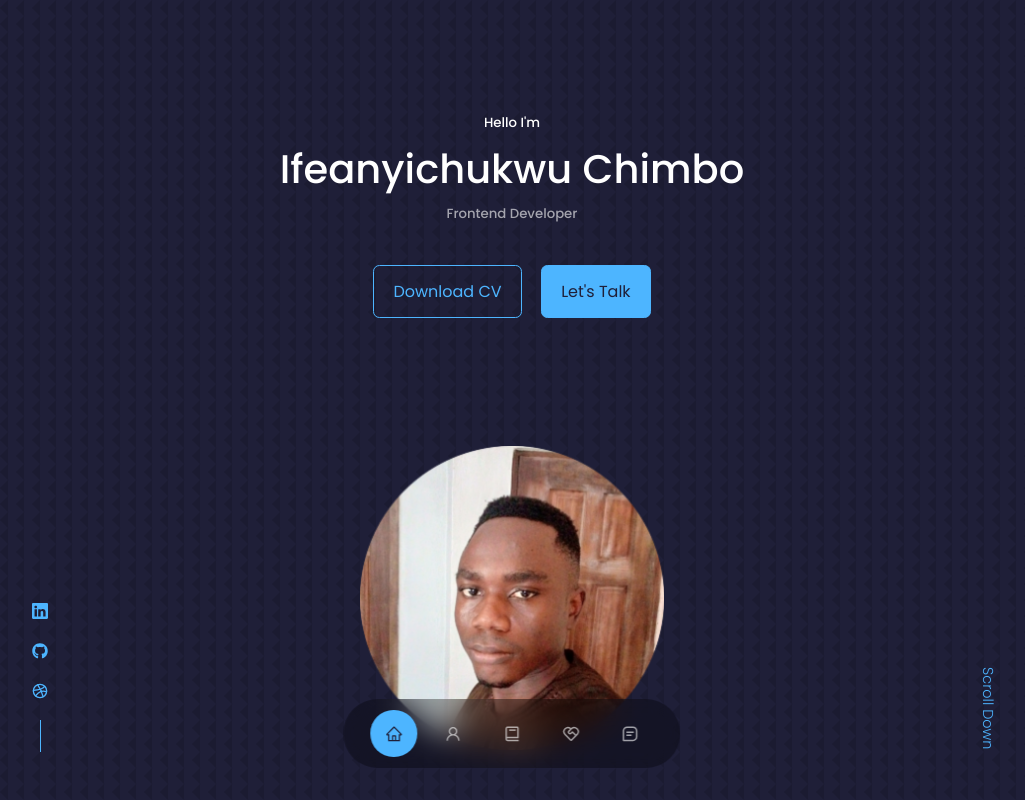
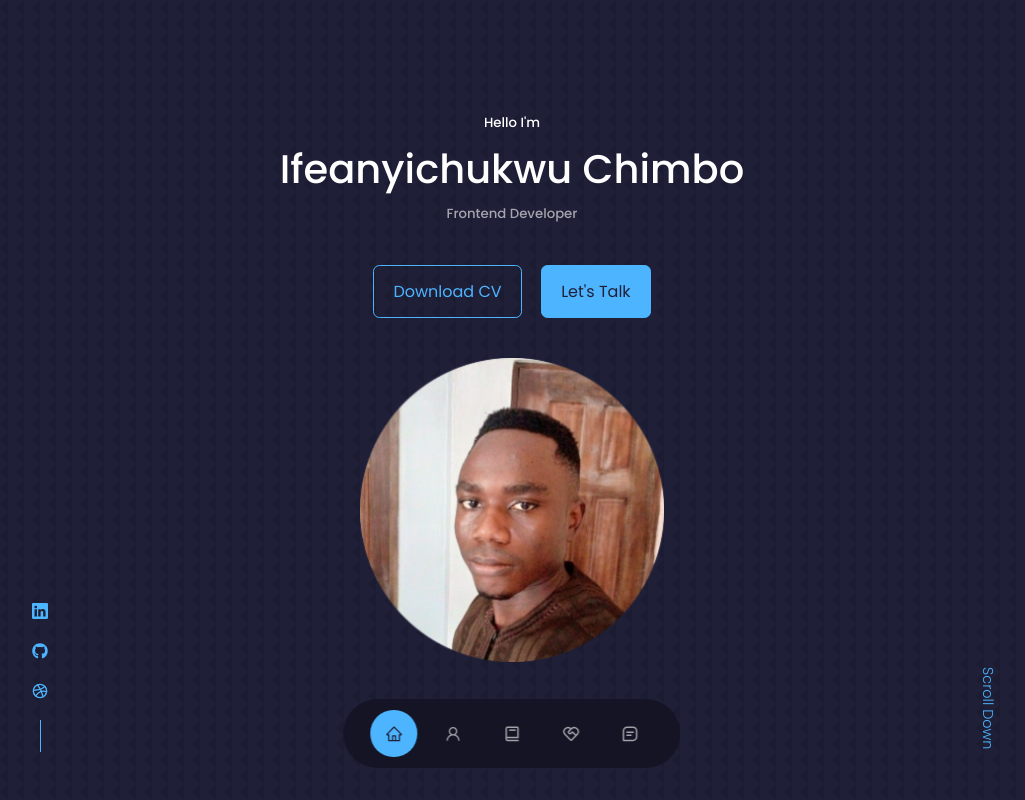
Before and after one commit to ifykenchi/react-portfolio-website-1, a React (Create React App) app: page / in a window 1280 px wide. Shown: the top 800 px of the page, without its empty margins (128-1153 px from the left). Built offline with nearby package versions, Linux system fonts and the light colour scheme.

Commit message:
adjustments

```diff
--- a/src/components/header/header.css
+++ b/src/components/header/header.css
@@ -43,10 +43,11 @@ header {
     height: 30rem;
     position: absolute;
     left: calc(50% - 11rem);
-    margin-top: 3rem;
+    margin-top: 0rem;
     border-radius: 12rem 12rem 0 0;
     overflow: hidden;
-    padding: 5rem 1.5rem 1.5rem 1.5rem;
+    padding: 2.5rem 1.5rem 1.5rem 1.5rem;
+    aspect-ratio: 1/1;
 }
 
 /* ============================= SCROLL DOWN =================================== */
```
